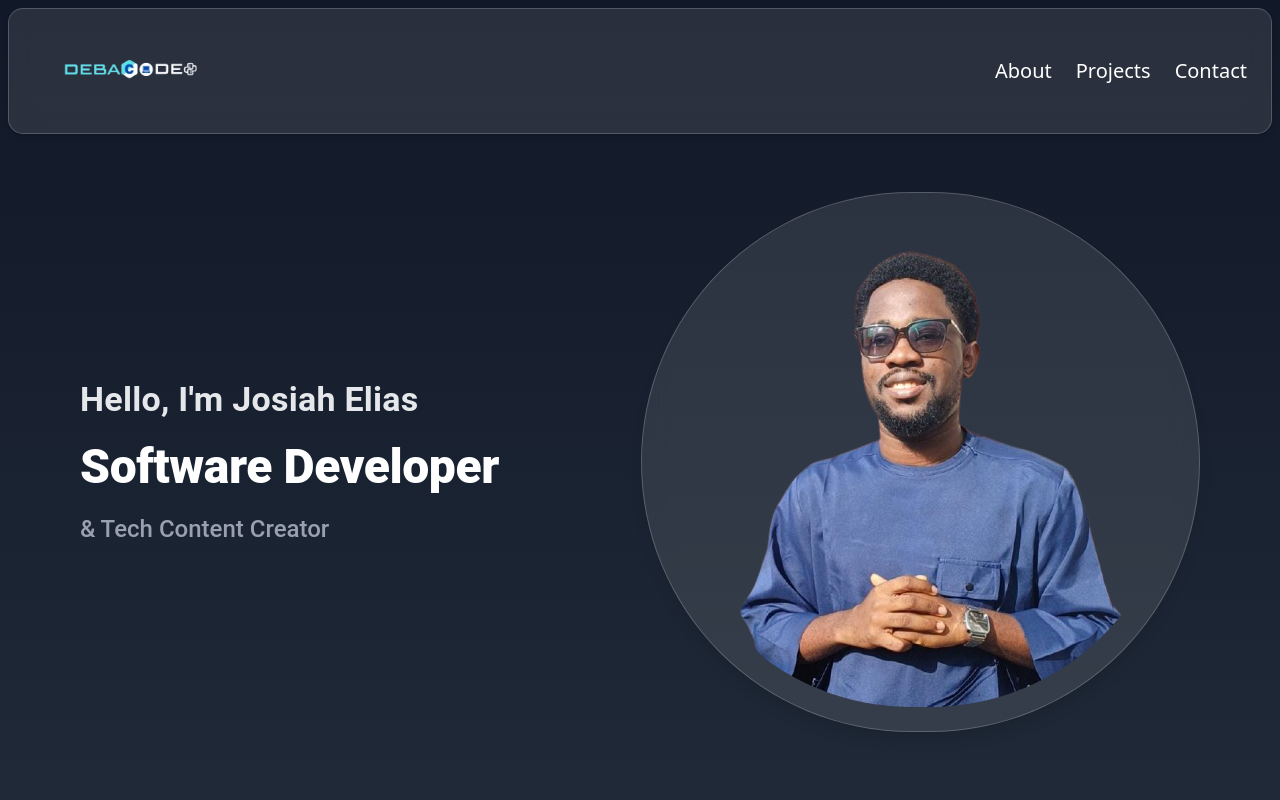
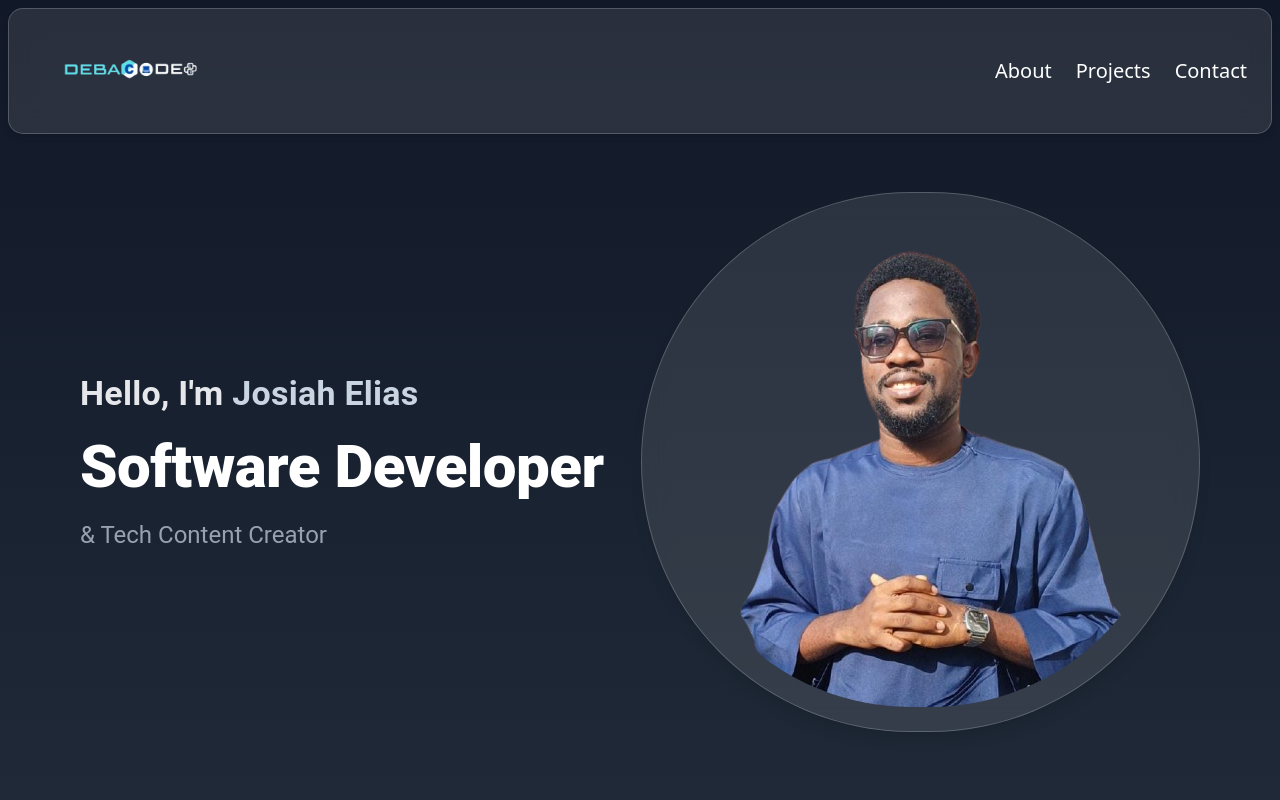
Before and after one commit to debagit10/portfolio, a React (Vite) app: page / in a window 1280 px wide. Shown: the top 800 px of the page. Built offline with nearby package versions, Linux system fonts and the light colour scheme.

Commit message:
feat: update Hero and Projects components for improved styling and layout

```diff
--- a/src/components/Hero.tsx
+++ b/src/components/Hero.tsx
@@ -4,17 +4,25 @@ const Hero = () => {
   return (
     <div className="flex flex-col md:flex-row items-center justify-between px-6 md:px-20 py-12 text-white min-h-[80vh]">
       {/* Left Text Section */}
-      <div className="flex flex-col gap-4 text-center md:text-left max-w-xl">
-        <Typography variant="h4" className="!font-bold !text-gray-200">
-          Hello, I'm <span className="text-silver-300">Josiah Elias</span>
+      <div className="flex flex-col gap-4 text-center md:text-left max-w-xl px-4 md:px-0">
+        <Typography
+          variant="h4"
+          className="!font-bold text-gray-200 text-lg sm:text-xl md:text-2xl"
+        >
+          Hello, I'm <span className="text-slate-300">Josiah Elias</span>
         </Typography>
+
         <Typography
           variant="h2"
-          className="!font-extrabold !text-4xl md:!text-5xl !leading-tight"
+          className="!font-extrabold leading-tight text-3xl sm:text-4xl md:text-5xl lg:text-6xl text-white"
         >
           Software Developer
         </Typography>
-        <Typography variant="h5" className="!text-gray-400 !font-medium">
+
+        <Typography
+          variant="h5"
+          className="text-gray-400 font-medium text-md sm:text-lg md:text-xl"
+        >
           & Tech Content Creator
         </Typography>
       </div>
--- a/src/components/Projects.tsx
+++ b/src/components/Projects.tsx
@@ -1,8 +1,6 @@
 import Slider from "react-slick";
 import "slick-carousel/slick/slick.css";
 import "slick-carousel/slick/slick-theme.css";
-
-import { useState, useEffect } from "react";
 
 const projects = [
   {
@@ -51,7 +49,7 @@ const settings = {
   slidesToScroll: 1,
   autoplay: true,
   autoplaySpeed: 2500,
-  arrows: true,
+  arrows: false,
   responsive: [
     {
       breakpoint: 1024,
@@ -65,14 +63,6 @@ const settings = {
 };
 
 const Projects = () => {
-  const [isClient, setIsClient] = useState(false);
-
-  useEffect(() => {
-    setIsClient(true); // Ensures slider only renders on client
-  }, []);
-
-  if (!isClient) return null; // Avoid rendering on SSR
-
   return (
     <section id="projects" className="w-full px-4 py-12 text-white">
       <div className="text-center mb-8">
@@ -81,11 +71,11 @@ const Projects = () => {
         </p>
       </div>
 
-      <div className="w-full max-w-6xl mx-auto">
+      <div className="w-full max-w-6xl md:mx-auto mx-[.5rem]">
         <Slider {...settings}>
           {projects.map((project, idx) => (
             <div key={idx} className="px-2">
-              <div className="rounded-xl bg-white/5 p-4 border border-white/10 shadow-lg h-full flex flex-col max-w-md mx-auto">
+              <div className="rounded-xl bg-white/5 p-4 border border-white/10 shadow-lg h-full flex flex-col max-w-md md:mx-auto mx-[.5rem]">
                 <img
                   src={project.image}
                   alt={project.title}
```
